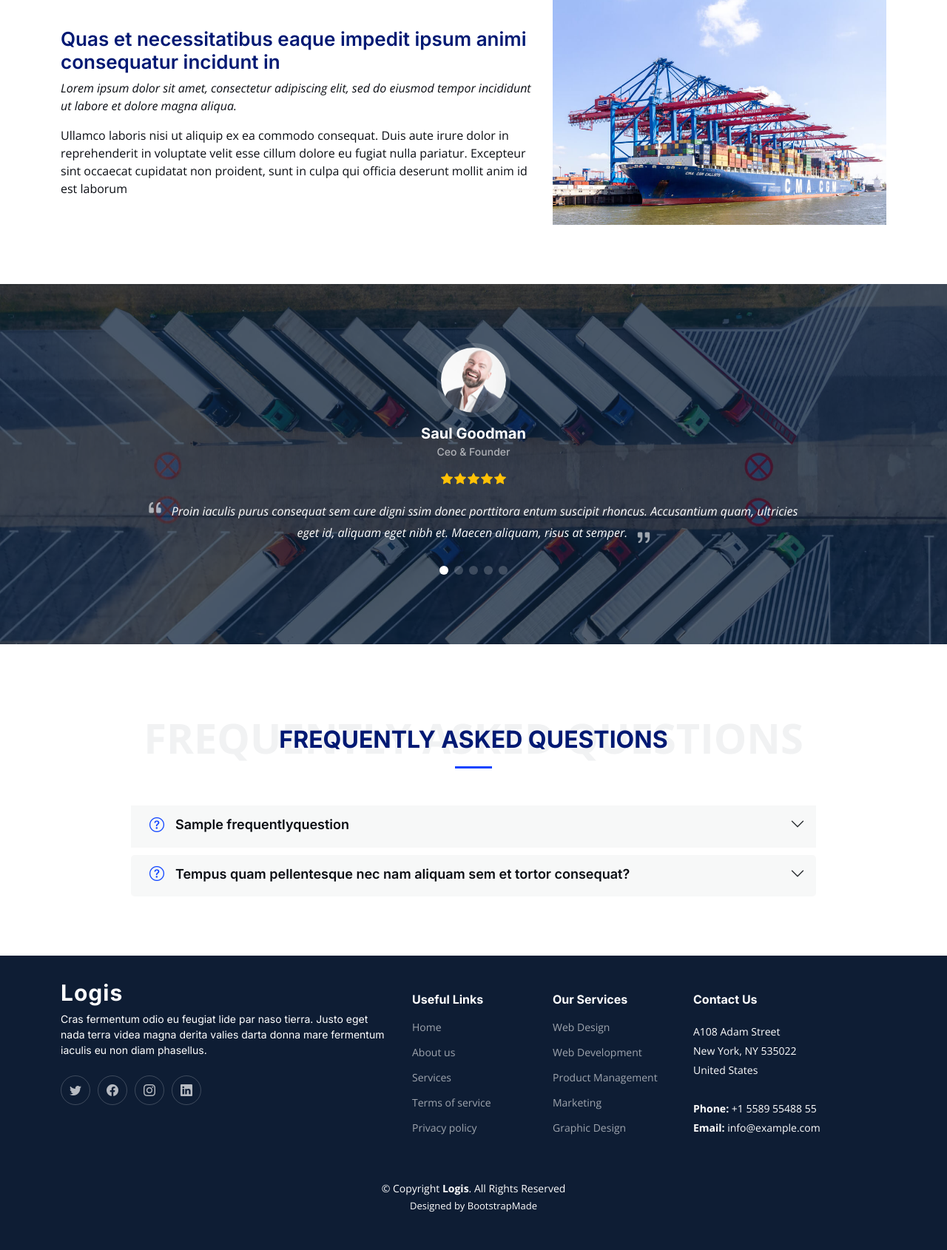
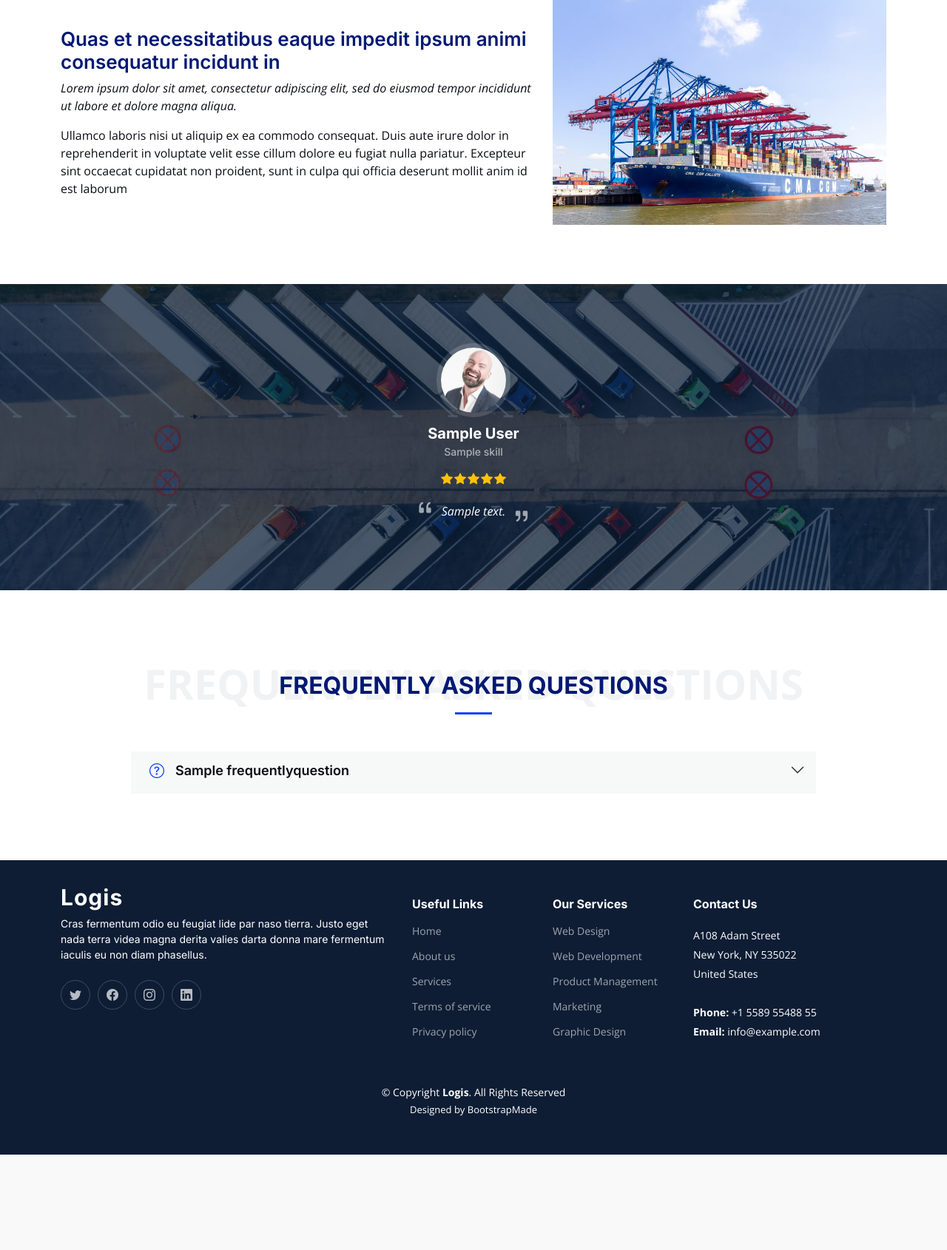
Before and after one commit to Amirmoradi8/django-project, a Django app: page / in a window 1280 px wide. Shown: the part 3964-5654 px from the top of the page at 74% size. After the commit the page ends 5525 px from the top, so only its background shows below. Run offline with Django 5.2, Linux system fonts and the light colour scheme; tables that the repository leaves empty hold one stand-in row (values such as "Sample post"); some libraries are stand-ins or nearby versions.

Commit message:
django-project

```diff
--- a/root/views.py
+++ b/root/views.py
@@ -2,12 +2,15 @@ from django.shortcuts import render
 # from django.http import HttpResponse
 from services.models import Specialservice
 from .models import FrequentlyQuestions
+from services.models import Team
+# from services.models import Skills
 
 
 def home(request):
     context = {
         'specials' : Specialservice.objects.filter(status=True)[:3],
-        'questions' : FrequentlyQuestions.objects.filter(status=True)[:3]
+        'questions' : FrequentlyQuestions.objects.filter(status=True)[:3],
+        'team' : Team.objects.filter(status=True),
         }
     return render(request , 'root/index.html' , context=context)
 
--- a/templates/root/index.html
+++ b/templates/root/index.html
@@ -285,85 +285,25 @@
         <div class="slides-1 swiper" data-aos="fade-up">
           <div class="swiper-wrapper">
 
+            {% for person in team %}
             <div class="swiper-slide">
               <div class="testimonial-item">
                 <img src="{% static 'assets/img/testimonials/testimonials-1.jpg' %}" class="testimonial-img" alt="">
-                <h3>Saul Goodman</h3>
-                <h4>Ceo &amp; Founder</h4>
+                <h3>{{person.user.get_full_name}}</h3>
+                {% for skill in person.skills.all %}
+                <h4>{{skill.title}}</h4>
+                {% endfor %}
                 <div class="stars">
                   <i class="bi bi-star-fill"></i><i class="bi bi-star-fill"></i><i class="bi bi-star-fill"></i><i class="bi bi-star-fill"></i><i class="bi bi-star-fill"></i>
                 </div>
                 <p>
                   <i class="bi bi-quote quote-icon-left"></i>
-                  Proin iaculis purus consequat sem cure digni ssim donec porttitora entum suscipit rhoncus. Accusantium quam, ultricies eget id, aliquam eget nibh et. Maecen aliquam, risus at semper.
+                  {{person.descripton}}
                   <i class="bi bi-quote quote-icon-right"></i>
                 </p>
               </div>
             </div><!-- End testimonial item -->
-
-            <div class="swiper-slide">
-              <div class="testimonial-item">
-                <img src="{% static 'assets/img/testimonials/testimonials-2.jpg' %}" class="testimonial-img" alt="">
-                <h3>Sara Wilsson</h3>
-                <h4>Designer</h4>
-                <div class="stars">
-                  <i class="bi bi-star-fill"></i><i class="bi bi-star-fill"></i><i class="bi bi-star-fill"></i><i class="bi bi-star-fill"></i><i class="bi bi-star-fill"></i>
-                </div>
-                <p>
-                  <i class="bi bi-quote quote-icon-left"></i>
-                  Export tempor illum tamen malis malis eram quae irure esse labore quem cillum quid cillum eram malis quorum velit fore eram velit sunt aliqua noster fugiat irure amet legam anim culpa.
-                  <i class="bi bi-quote quote-icon-right"></i>
-                </p>
-              </div>
-            </div><!-- End testimonial item -->
-
-            <div class="swiper-slide">
-              <div class="testimonial-item">
-                <img src="{% static 'assets/img/testimonials/testimonials-3.jpg' %}" class="testimonial-img" alt="">
-                <h3>Jena Karlis</h3>
-                <h4>Store Owner</h4>
-                <div class="stars">
-                  <i class="bi bi-star-fill"></i><i class="bi bi-star-fill"></i><i class="bi bi-star-fill"></i><i class="bi bi-star-fill"></i><i class="bi bi-star-fill"></i>
-                </div>
-                <p>
-                  <i class="bi bi-quote quote-icon-left"></i>
-                  Enim nisi quem export duis labore cillum quae magna enim sint quorum nulla quem veniam duis minim tempor labore quem eram duis noster aute amet eram fore quis sint minim.
-                  <i class="bi bi-quote quote-icon-right"></i>
-                </p>
-              </div>
-            </div><!-- End testimonial item -->
-
-            <div class="swiper-slide">
-              <div class="testimonial-item">
-                <img src="{% static 'assets/img/testimonials/testimonials-4.jpg' %}" class="testimonial-img" alt="">
-                <h3>Matt Brandon</h3>
-                <h4>Freelancer</h4>
-                <div class="stars">
-                  <i class="bi bi-star-fill"></i><i class="bi bi-star-fill"></i><i class="bi bi-star-fill"></i><i class="bi bi-star-fill"></i><i class="bi bi-star-fill"></i>
-                </div>
-                <p>
-                  <i class="bi bi-quote quote-icon-left"></i>
-                  Fugiat enim eram quae cillum dolore dolor amet nulla culpa multos export minim fugiat minim velit minim dolor enim duis veniam ipsum anim magna sunt elit fore quem dolore labore illum veniam.
-                  <i class="bi bi-quote quote-icon-right"></i>
-                </p>
-              </div>
-            </div><!-- End testimonial item -->
-
-            <div class="swiper-slide">
-              <div class="testimonial-item">
-                <img src="{% static 'assets/img/testimonials/testimonials-5.jpg' %}" class="testimonial-img" alt="">
-                <h3>John Larson</h3>
-                <h4>Entrepreneur</h4>
-                <div class="stars">
-                  <i class="bi bi-star-fill"></i><i class="bi bi-star-fill"></i><i class="bi bi-star-fill"></i><i class="bi bi-star-fill"></i><i class="bi bi-star-fill"></i>
-                </div>
-                <p>
-                  <i class="bi bi-quote quote-icon-left"></i>
-                  Quis quorum aliqua sint quem legam fore sunt eram irure aliqua veniam tempor noster veniam enim culpa labore duis sunt culpa nulla illum cillum fugiat legam esse veniam culpa fore nisi cillum quid.
-                  <i class="bi bi-quote quote-icon-right"></i>
-                </p>
-              </div>
-            </div><!-- End testimonial item -->
+            {% endfor %}
 
           </div>
           <div class="swiper-pagination"></div>
@@ -403,19 +343,6 @@
               {% endfor %}
 
 
-                <h3 class="accordion-header">
-                  <button class="accordion-button collapsed" type="button" data-bs-toggle="collapse" data-bs-target="#faq-content-5">
-                    <i class="bi bi-question-circle question-icon"></i>
-                    Tempus quam pellentesque nec nam aliquam sem et tortor consequat?
-                  </button>
-                </h3>
-                <div id="faq-content-5" class="accordion-collapse collapse" data-bs-parent="#faqlist">
-                  <div class="accordion-body">
-                    Molestie a iaculis at erat pellentesque adipiscing commodo. Dignissim suspendisse in est ante in. Nunc vel risus commodo viverra maecenas accumsan. Sit amet nisl suscipit adipiscing bibendum est. Purus gravida quis blandit turpis cursus in
-                  </div>
-                </div>
-              </div><!-- # Faq item-->
-
             </div>
 
           </div>
```
